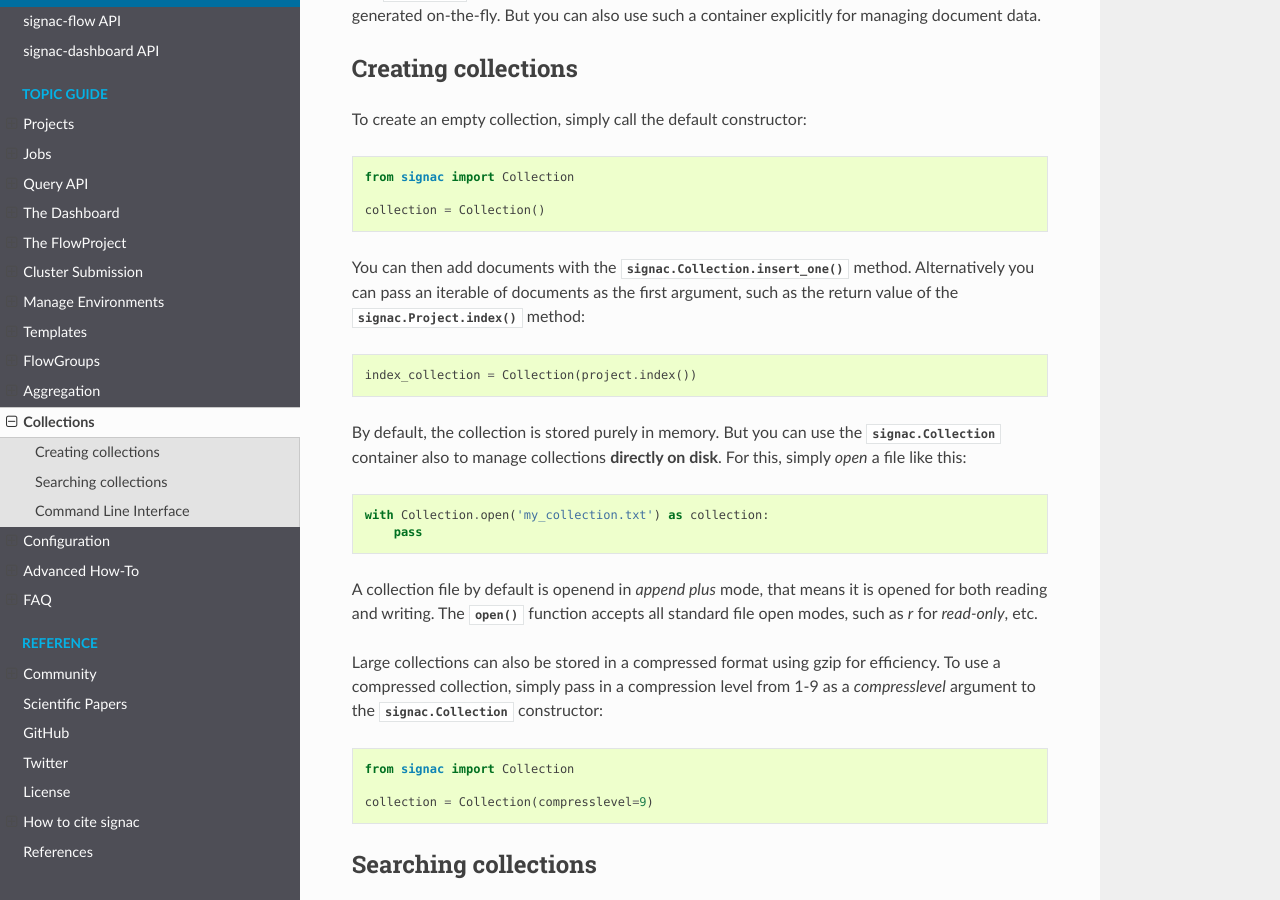
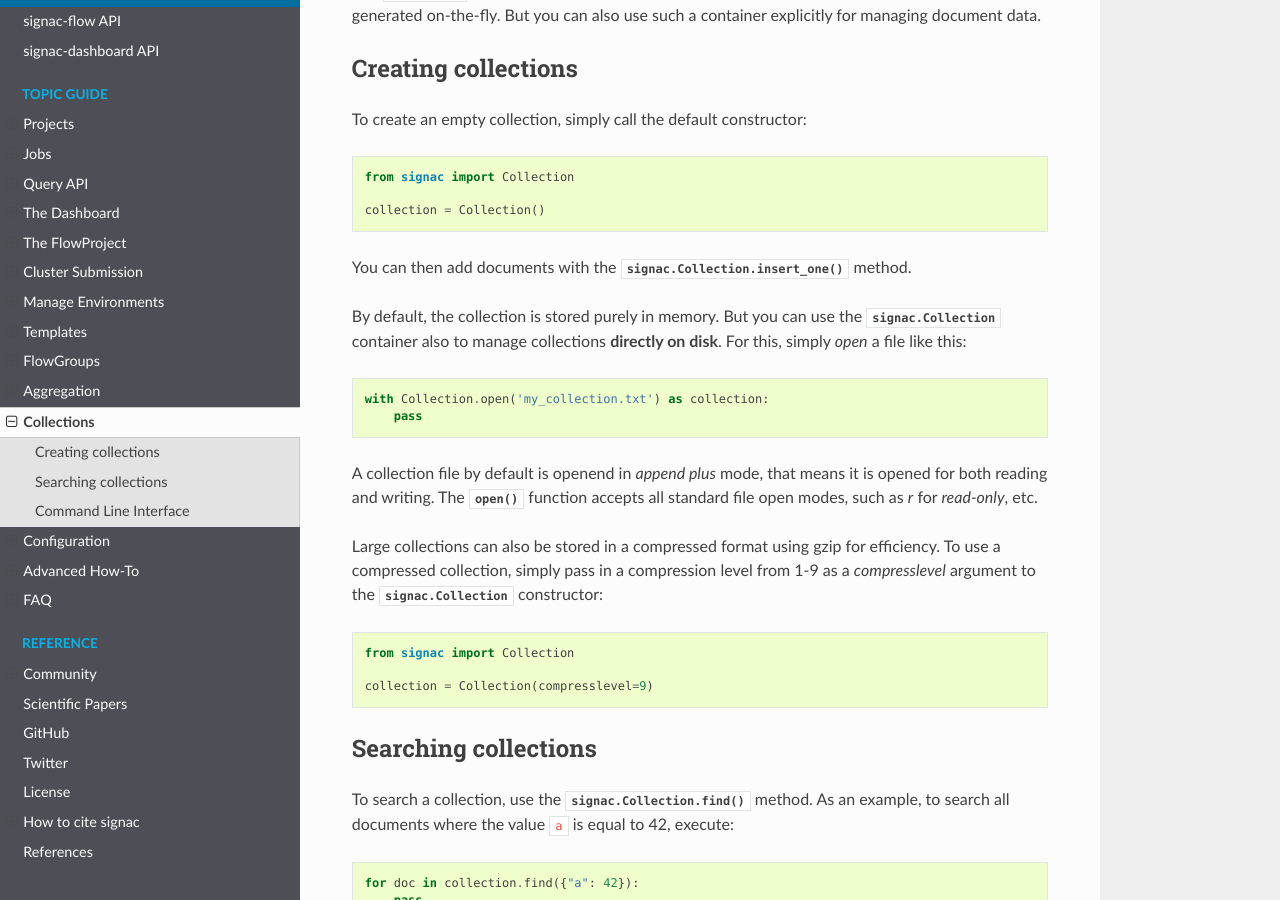
Before and after one commit to glotzerlab/signac-docs, a Sphinx documentation site: the page built from docs/source/collections.rst, in a window 1280 px wide and 900 px high, scrolled down 301 px. Built offline with Sphinx 7.4.7 and the Read the Docs theme 2.0.0, drawn with Linux system fonts in a browser that asks for light colours.

Commit message:
remove using indexing to create a collection

```diff
--- a/docs/source/collections.rst
+++ b/docs/source/collections.rst
@@ -23,11 +23,6 @@ To create an empty collection, simply call the default constructor:
     collection = Collection()
 
 You can then add documents with the :py:meth:`signac.Collection.insert_one` method.
-Alternatively you can pass an iterable of documents as the first argument, such as the return value of the :py:meth:`signac.Project.index` method:
-
-.. code-block:: python
-
-    index_collection = Collection(project.index())
 
 By default, the collection is stored purely in memory.
 But you can use the :py:class:`signac.Collection` container also to manage collections **directly on disk**.
```
